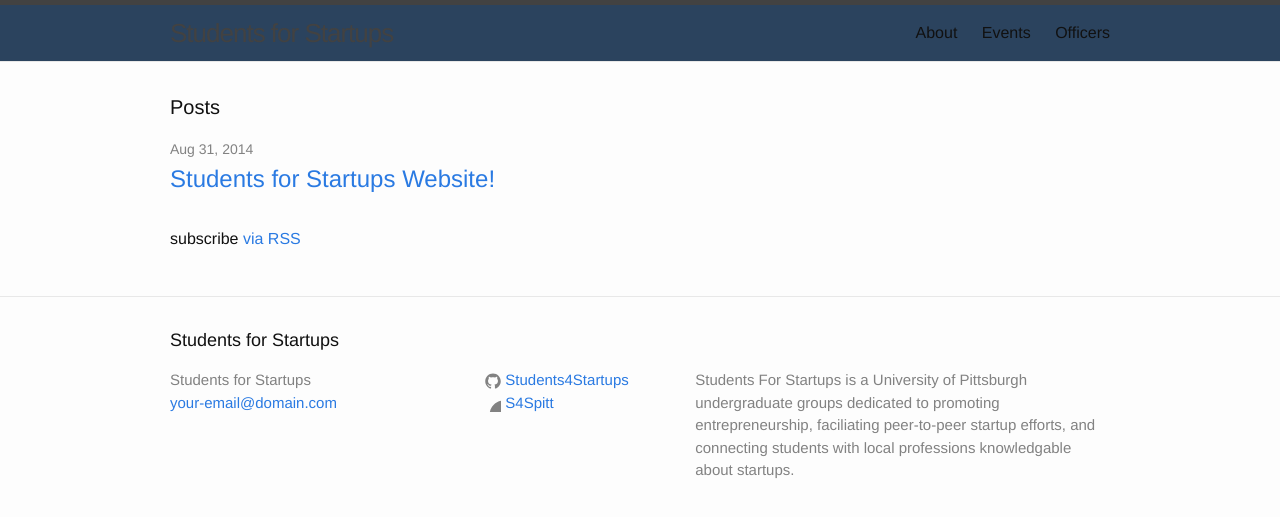
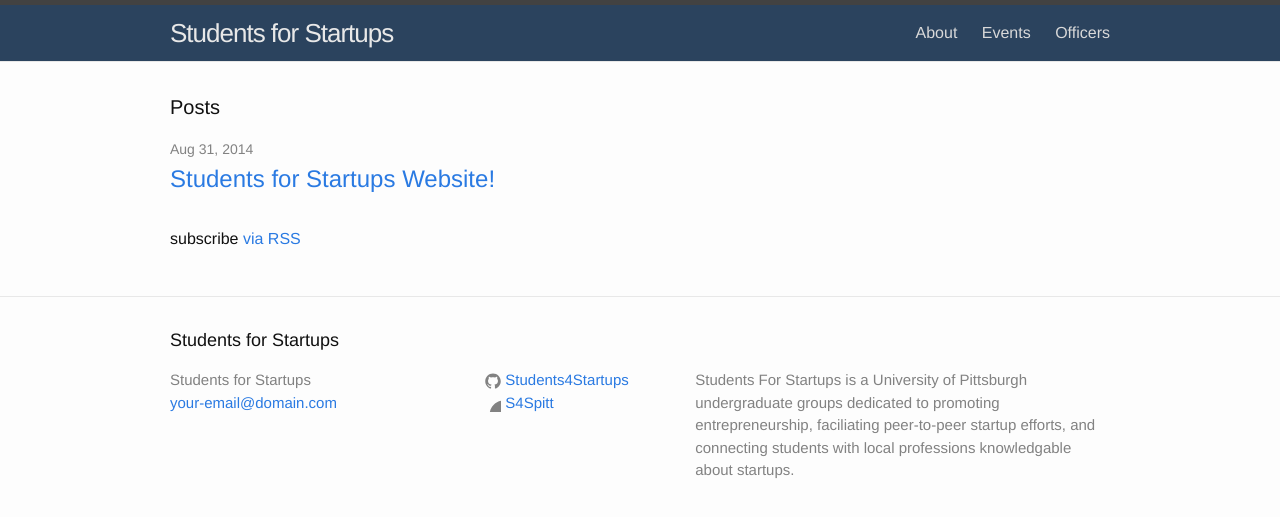
Before and after one commit to studentsforstartups/studentsforstartups.github.io, a Jekyll site: the page built from index.html, in a window 1280 px wide. Shown: the top 517 px of the page. Built offline with Jekyll 4.4.1, drawn with Linux system fonts in a browser that asks for light colours.

Commit message:
more styles

```diff
--- a/_includes/header.html
+++ b/_includes/header.html
@@ -14,9 +14,10 @@
       </a>
 
       <div class="trigger">
+
         {% for page in site.pages %}
           {% if page.title %}
-          <a class="page-link" href="{{ page.url | prepend: site.baseurl }}">{{ page.title }}</a>
+              <a class="page-link" href="{{ page.url | prepend: site.baseurl }}">{{ page.title }}</a>
           {% endif %}
         {% endfor %}
       </div>
--- a/_sass/_layout.scss
+++ b/_sass/_layout.scss
@@ -20,7 +20,7 @@
 
     &,
     &:visited {
-        color: $grey-color-dark;
+        color: $grey-color-light;
     }
 }
 
@@ -33,7 +33,7 @@
     }
 
     .page-link {
-        color: $text-color;
+        color: $nav-text-color;
         line-height: $base-line-height;
 
         // Gaps between nav items, but not on the first one
--- a/css/main.scss
+++ b/css/main.scss
@@ -14,6 +14,7 @@
 $spacing-unit:     30px;
 
 $text-color:       #111;
+$nav-text-color:   #D9D9D9;
 $background-color: #fdfdfd;
 $brand-color:      #2a7ae2;
 
```
